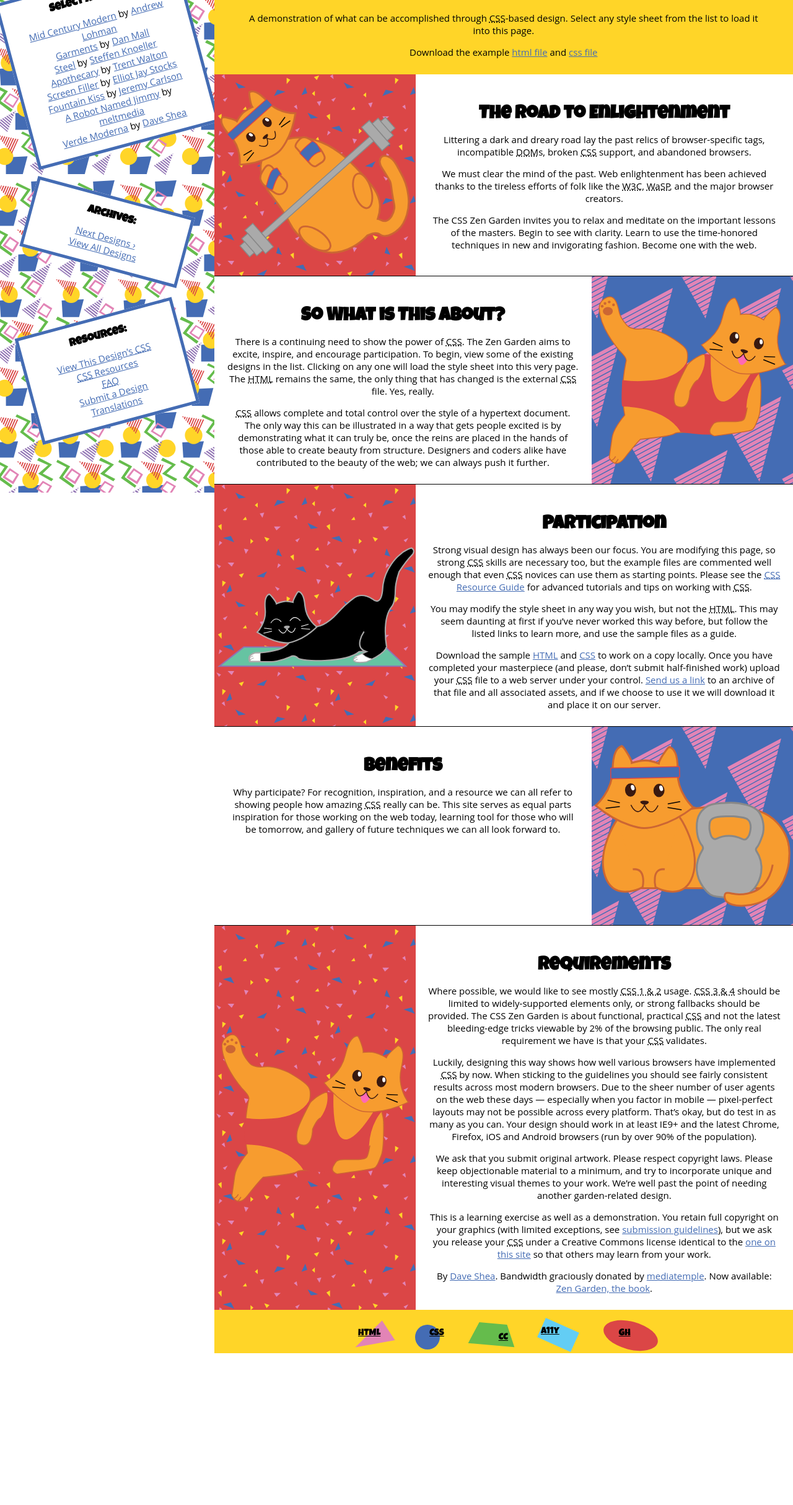
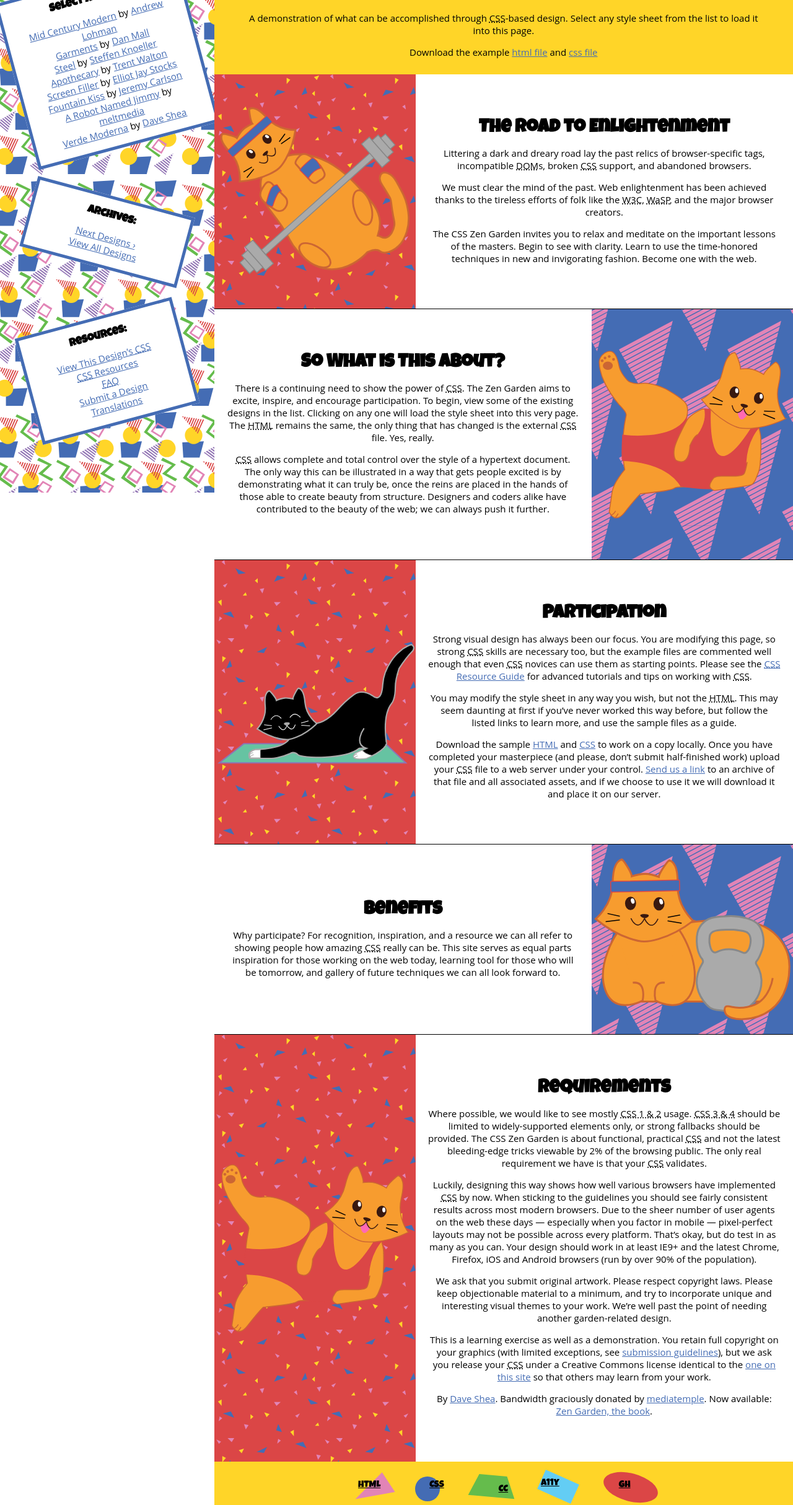
Before and after one commit to thompson-ele/zen-garden, a PHP site: page / in a window 1280 px wide. Shown: the part 75-2504 px from the top of the page at 62% size. Before the commit the page ends 2259 px from the top, so only its background shows below. Run offline with PHP 8.4, Linux system fonts and the light colour scheme.

Commit message:
vertally aligned

```diff
--- a/scss/partials/_layout.scss
+++ b/scss/partials/_layout.scss
@@ -303,7 +303,9 @@ a.zen-github {
 		div {
         	display: inline-block;
         	width:100%;
-                min-height: 320px;
+                //min-height: 320px;
+                padding-top: 5%;
+                padding-bottom: 5%;
 			h3:after {
 				float: right;
 			}
@@ -315,9 +317,11 @@ a.zen-github {
         width: 73%;
     }
 
-    .preamble{
+    #zen-preamble{
         width: 100%;
-        min-height: 320px;
+        //min-height: 320px;
+        padding-top: 5%;
+        padding-bottom: 5%;
     }
 
     .preamble h3:before, .main div h3:before{
@@ -337,4 +341,9 @@ a.zen-github {
     .explanation > *,  .benefits > *{
         margin-right: $pattern-width-lg;
     }
+
+    #zen-benefits {
+        padding-top:7%;
+        padding-bottom: 7%;
+    }
 }
--- a/scss/style.scss
+++ b/scss/style.scss
@@ -64,6 +64,7 @@ header, .summary{
 .preamble h3, .main h3 {
     font-size: 2em;
     margin-bottom: 5px;
+    margin-top: 5px;
 }
 
 .sidebar{
--- a/style.css
+++ b/style.css
@@ -677,7 +677,8 @@ a.zen-github {
   .main div {
     display: inline-block;
     width: 100%;
-    min-height: 320px; }
+    padding-top: 5%;
+    padding-bottom: 5%; }
     .main div h3:after {
       float: right; }
 
@@ -685,9 +686,10 @@ a.zen-github {
     float: right;
     width: 73%; }
 
-  .preamble {
+  #zen-preamble {
     width: 100%;
-    min-height: 320px; }
+    padding-top: 5%;
+    padding-bottom: 5%; }
 
   .preamble h3:before, .main div h3:before {
     float: left; }
@@ -701,7 +703,11 @@ a.zen-github {
     margin-left: 325px; }
 
   .explanation > *, .benefits > * {
-    margin-right: 325px; } }
+    margin-right: 325px; }
+
+  #zen-benefits {
+    padding-top: 7%;
+    padding-bottom: 7%; } }
 body {
   margin: 0;
   font-family: "Open Sans", sans-serif;
@@ -750,7 +756,8 @@ header, .summary {
 
 .preamble h3, .main h3 {
   font-size: 2em;
-  margin-bottom: 5px; }
+  margin-bottom: 5px;
+  margin-top: 5px; }
 
 .sidebar {
   background: url("styleguide/assets/Pattern.svg");
```
